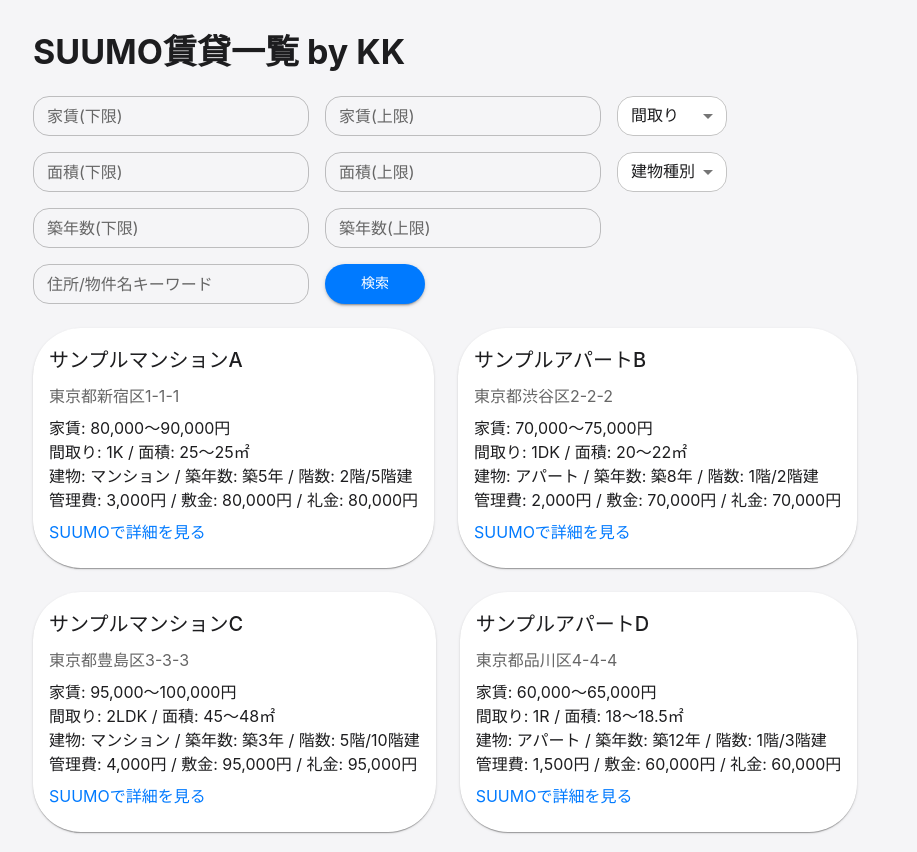
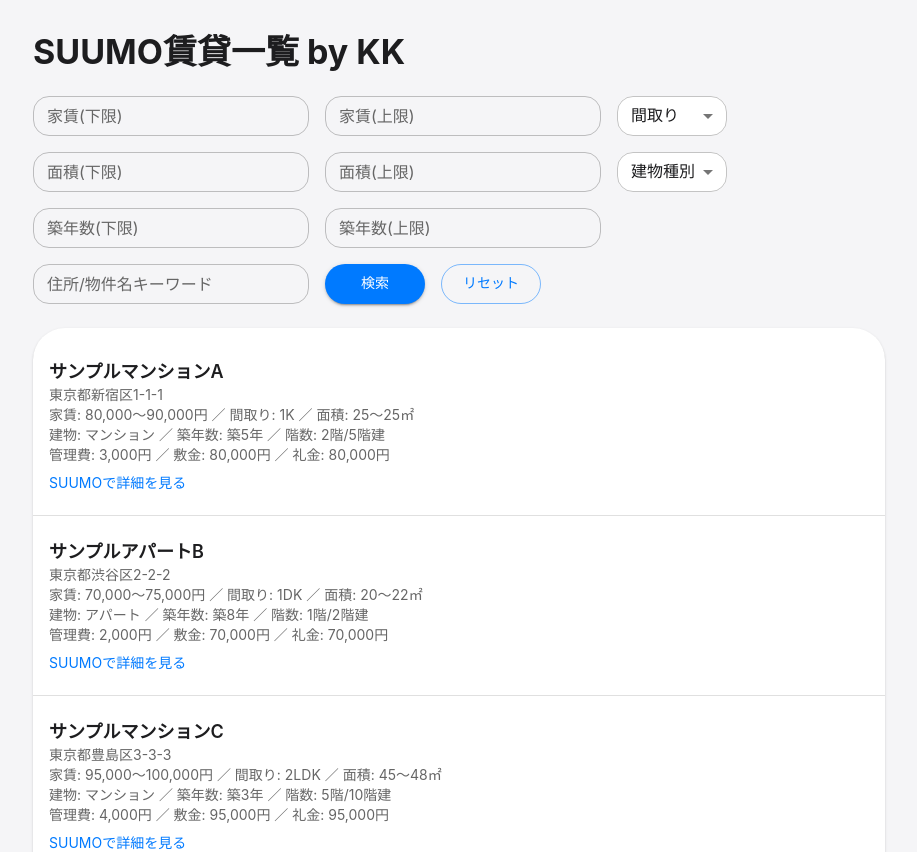
Before and after one commit to KazumasaKoshikawa/home-scraper, a React (Create React App) app: page / in a window 1280 px wide. Shown: the top 852 px of the page, without its empty margins (181-1098 px from the left). Built offline with nearby package versions, Linux system fonts and the light colour scheme.

Commit message:
検索リセット追加

```diff
--- a/src/App.js
+++ b/src/App.js
@@ -93,6 +93,20 @@
     );
   };
 
+  // 検索リセット処理
+  const handleReset = () => {
+    setRentFrom("");
+    setRentTo("");
+    setLayout("");
+    setAreaFrom("");
+    setAreaTo("");
+    setBuildingType("");
+    setBuildingAgeFrom("");
+    setBuildingAgeTo("");
+    setAddress("");
+    setFiltered(properties); // 全件表示に戻す
+  };
+
   return (
     <ThemeProvider theme={theme}>
       <CssBaseline />
@@ -103,7 +117,7 @@
           <Typography variant="h1">SUUMO賃貸一覧 by KK</Typography>
         </Box>
         {/* フィルタバー（filterStateをまとめて渡す） */}
-        <FilterBar filterState={filterState} onFilter={handleFilter} />
+        <FilterBar filterState={filterState} onFilter={handleFilter} onReset={handleReset} />
         {/* 物件リスト表示 */}
         <PropertyTable properties={filtered} />
       </Container>
--- a/src/components/FilterBar.js
+++ b/src/components/FilterBar.js
@@ -6,7 +6,7 @@
 const layouts = ["", "1R", "1K", "1DK", "1LDK", "2DK", "2LDK", "3DK", "3LDK"];
 const buildingTypes = ["", "マンション", "アパート"];
 
-export default function FilterBar({ filterState, onFilter }) {
+export default function FilterBar({ filterState, onFilter, onReset }) {
     // filterStateから各値とsetterを分割代入
     const {
         rentFrom, setRentFrom,
@@ -47,9 +47,13 @@
             <TextField label="築年数(上限)" type="number" value={buildingAgeTo} onChange={e => setBuildingAgeTo(e.target.value)} size="small" sx={{ minWidth: 110 }} />
             {/* 住所・物件名キーワード */}
             <TextField label="住所/物件名キーワード" value={address} onChange={e => setAddress(e.target.value)} size="small" sx={{ minWidth: 140 }} />
-            {/* 検索ボタン（MUIアイコンを使う場合: startIcon={<SearchIcon />}） */}
+            {/* 検索ボタン */}
             <Button variant="contained" color="primary" onClick={onFilter} sx={{ minWidth: 100, borderRadius: 2 }}>
                 検索
+            </Button>
+            {/* リセットボタン */}
+            <Button variant="outlined" color="primary" onClick={onReset} sx={{ minWidth: 100, borderRadius: 2 }}>
+                リセット
             </Button>
         </Box>
     );
--- a/src/components/PropertyTable.js
+++ b/src/components/PropertyTable.js
@@ -1,36 +1,33 @@
 import React from "react";
-import { Grid, Card, CardContent, Typography, Link } from '@mui/material';
+import { List, ListItem, ListItemText, Divider, Link } from '@mui/material';
 // MUIアイコンの例: import HomeIcon from '@mui/icons-material/Home';
 
 export default function PropertyTable({ properties }) {
     return (
-        // レスポンシブなグリッドでカード型物件リストを表示
-        <Grid container spacing={3}>
-            {properties.map((p) => (
-                <Grid item xs={12} sm={6} md={4} key={p.id}>
-                    {/* Apple風の角丸・影・余白を持つカード */}
-                    <Card sx={{ borderRadius: 3, boxShadow: 1 }}>
-                        <CardContent>
-                            {/* 物件名 */}
-                            <Typography variant="h6" sx={{ mb: 1 }}>{p.name}</Typography>
-                            {/* 住所 */}
-                            <Typography color="text.secondary" sx={{ mb: 1 }}>{p.address}</Typography>
-                            {/* 家賃 */}
-                            <Typography>家賃: {p.rent_min.toLocaleString()}〜{p.rent_max.toLocaleString()}円</Typography>
-                            {/* 間取り・面積 */}
-                            <Typography>間取り: {p.layout} / 面積: {p.area_min}〜{p.area_max}㎡</Typography>
-                            {/* 建物種別・築年数・階数 */}
-                            <Typography>建物: {p.building_type} / 築年数: {p.building_age} / 階数: {p.floor}</Typography>
-                            {/* 管理費・敷金・礼金 */}
-                            <Typography>管理費: {p.admin_fee_min ? p.admin_fee_min.toLocaleString() : 0}円 / 敷金: {p.deposit ? p.deposit.toLocaleString() : 0}円 / 礼金: {p.key_money ? p.key_money.toLocaleString() : 0}円</Typography>
-                            {/* SUUMOリンク（MUIアイコンを使う場合: <HomeIcon sx={{ mr: 0.5 }} /> など） */}
-                            <Link href={p.url} target="_blank" rel="noopener" color="primary" underline="hover" sx={{ mt: 1, display: 'block' }}>
-                                SUUMOで詳細を見る
-                            </Link>
-                        </CardContent>
-                    </Card>
-                </Grid>
+        <List sx={{ bgcolor: 'background.paper', borderRadius: 2, boxShadow: 1 }}>
+            {properties.map((p, idx) => (
+                <React.Fragment key={p.id}>
+                    <ListItem alignItems="flex-start" sx={{ flexDirection: 'column', alignItems: 'stretch', py: 2 }}>
+                        <ListItemText
+                            primary={
+                                <span style={{ fontWeight: 600, fontSize: 18 }}>{p.name}</span>
+                            }
+                            secondary={
+                                <>
+                                    <span style={{ color: '#666' }}>{p.address}</span><br />
+                                    家賃: {p.rent_min.toLocaleString()}〜{p.rent_max.toLocaleString()}円 ／ 間取り: {p.layout} ／ 面積: {p.area_min}〜{p.area_max}㎡<br />
+                                    建物: {p.building_type} ／ 築年数: {p.building_age} ／ 階数: {p.floor}<br />
+                                    管理費: {p.admin_fee_min ? p.admin_fee_min.toLocaleString() : 0}円 ／ 敷金: {p.deposit ? p.deposit.toLocaleString() : 0}円 ／ 礼金: {p.key_money ? p.key_money.toLocaleString() : 0}円<br />
+                                    <Link href={p.url} target="_blank" rel="noopener" color="primary" underline="hover" sx={{ mt: 1, display: 'inline-block' }}>
+                                        SUUMOで詳細を見る
+                                    </Link>
+                                </>
+                            }
+                        />
+                    </ListItem>
+                    {idx !== properties.length - 1 && <Divider component="li" />}
+                </React.Fragment>
             ))}
-        </Grid>
+        </List>
     );
 }
```
